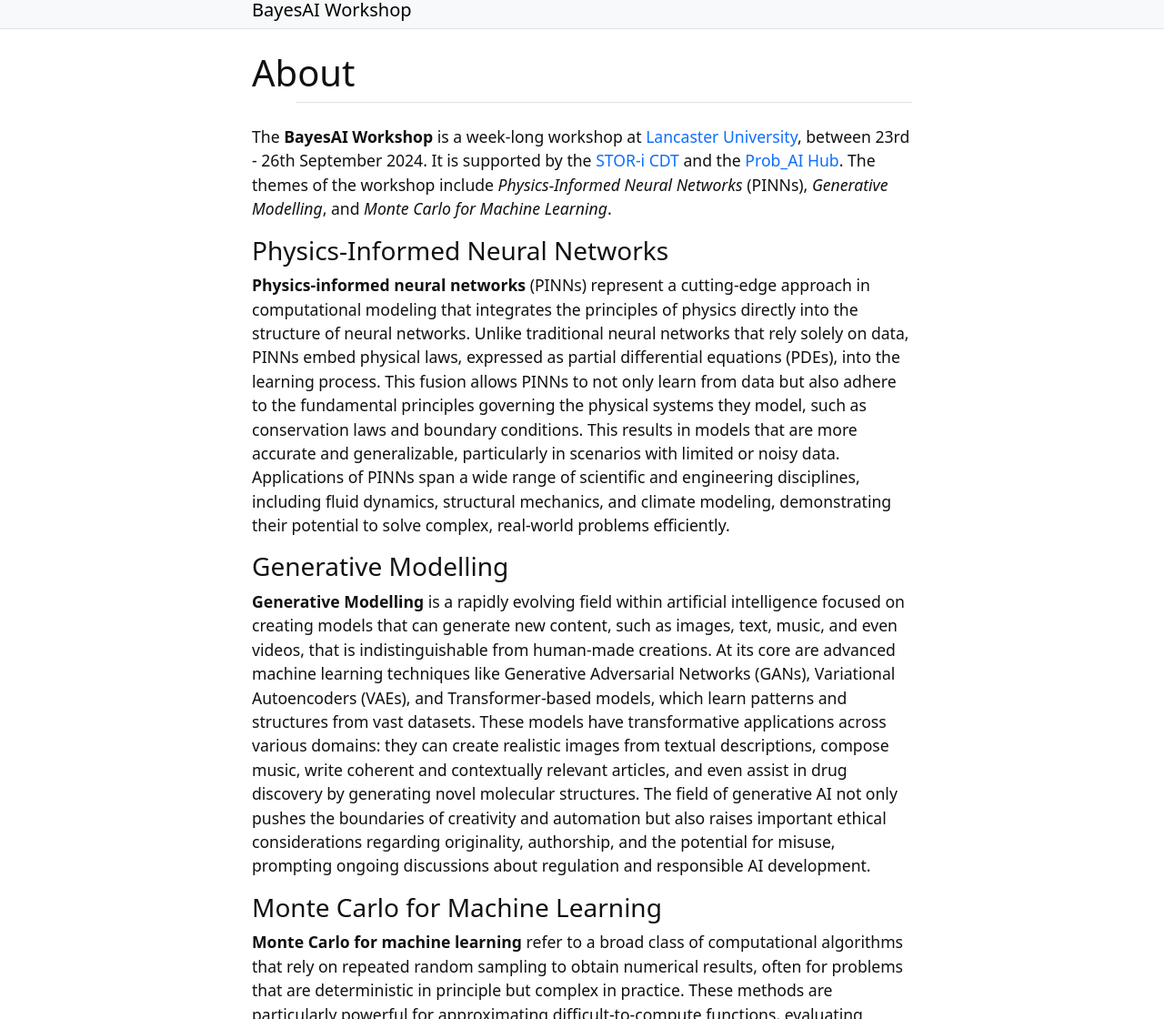
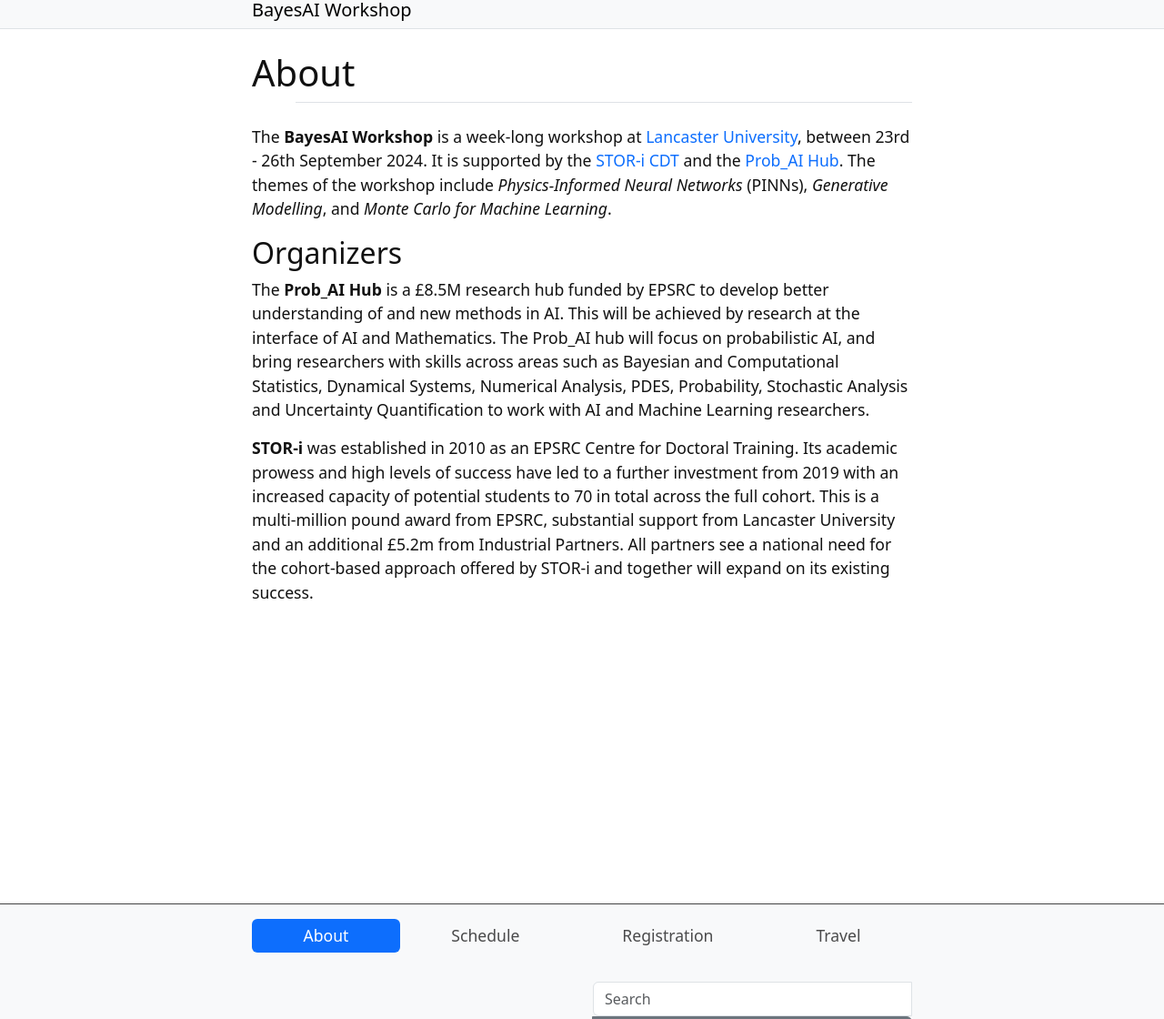
Before and after one commit to BayesAIWorkshop/bayes_ai_workshop.github.io, a Jekyll site: the page built from content/0-about.md, in a window 1280 px wide and 1400 px high, cut to the strip 121-1241 px from the top of the window. Shown: the whole strip at 91% size. Built offline with Jekyll 4.4.1, drawn with Linux system fonts in a browser that asks for light colours; some of the changed text lies outside the part shown.

Commit message:
Update 0-about.md

```diff
--- a/content/0-about.md
+++ b/content/0-about.md
@@ -5,23 +5,9 @@
 
 The **BayesAI Workshop** is a week-long workshop at [Lancaster University](https://www.lancaster.ac.uk), between 23rd - 26th September 2024. It is supported by the [STOR-i CDT](https://www.lancaster.ac.uk/stor-i/) and the [Prob_AI Hub](https://www.probai.uk). The themes of the workshop include *Physics-Informed Neural Networks* (PINNs), *Generative Modelling*, and *Monte Carlo for Machine Learning*.
 
-### Physics-Informed Neural Networks
-
-**Physics-informed neural networks** (PINNs) represent a cutting-edge approach in computational modeling that integrates the principles of physics directly into the structure of neural networks. Unlike traditional neural networks that rely solely on data, PINNs embed physical laws, expressed as partial differential equations (PDEs), into the learning process. This fusion allows PINNs to not only learn from data but also adhere to the fundamental principles governing the physical systems they model, such as conservation laws and boundary conditions. This results in models that are more accurate and generalizable, particularly in scenarios with limited or noisy data. Applications of PINNs span a wide range of scientific and engineering disciplines, including fluid dynamics, structural mechanics, and climate modeling, demonstrating their potential to solve complex, real-world problems efficiently.
-
-### Generative Modelling
-
-**Generative Modelling** is a rapidly evolving field within artificial intelligence focused on creating models that can generate new content, such as images, text, music, and even videos, that is indistinguishable from human-made creations. At its core are advanced machine learning techniques like Generative Adversarial Networks (GANs), Variational Autoencoders (VAEs), and Transformer-based models, which learn patterns and structures from vast datasets. These models have transformative applications across various domains: they can create realistic images from textual descriptions, compose music, write coherent and contextually relevant articles, and even assist in drug discovery by generating novel molecular structures. The field of generative AI not only pushes the boundaries of creativity and automation but also raises important ethical considerations regarding originality, authorship, and the potential for misuse, prompting ongoing discussions about regulation and responsible AI development.
-
-### Monte Carlo for Machine Learning
-
-**Monte Carlo for machine learning** refer to a broad class of computational algorithms that rely on repeated random sampling to obtain numerical results, often for problems that are deterministic in principle but complex in practice. These methods are particularly powerful for approximating difficult-to-compute functions, evaluating integrals, and optimizing parameters in high-dimensional spaces. In machine learning, Monte Carlo techniques are widely used for tasks such as Bayesian inference, where they help estimate the posterior distributions of model parameters, and in reinforcement learning, where they assist in policy evaluation and optimization. By leveraging randomness and statistical sampling, Monte Carlo methods provide robust and scalable solutions to otherwise intractable problems, enabling the development of more accurate and efficient machine learning models. This approach is crucial in scenarios where exact solutions are impractical due to the sheer complexity or computational expense involved, making Monte Carlo methods a foundational tool in the machine learning toolkit.
-
-
-
 
 ## Organizers
 
-The **ProbAI Hub** is a £8.5M research hub funded by EPSRC to develop better understanding of and new methods in AI. This will be achieved by research at the interface of AI and Mathematics. The Prob_AI hub will focus on probabilistic AI, and bring researchers with skills across areas such as Bayesian and Computational Statistics, Dynamical Systems, Numerical Analysis, PDES, Probability, Stochastic Analysis and Uncertainty Quantification to work with AI and Machine Learning researchers.
+The **Prob_AI Hub** is a £8.5M research hub funded by EPSRC to develop better understanding of and new methods in AI. This will be achieved by research at the interface of AI and Mathematics. The Prob_AI hub will focus on probabilistic AI, and bring researchers with skills across areas such as Bayesian and Computational Statistics, Dynamical Systems, Numerical Analysis, PDES, Probability, Stochastic Analysis and Uncertainty Quantification to work with AI and Machine Learning researchers.
 
 **STOR-i** was established in 2010 as an EPSRC Centre for Doctoral Training. Its academic prowess and high levels of success have led to a further investment from 2019 with an increased capacity of potential students to 70 in total across the full cohort. This is a multi-million pound award from EPSRC, substantial support from Lancaster University and an additional £5.2m from Industrial Partners. All partners see a national need for the cohort-based approach offered by STOR-i and together will expand on its existing success.
```
